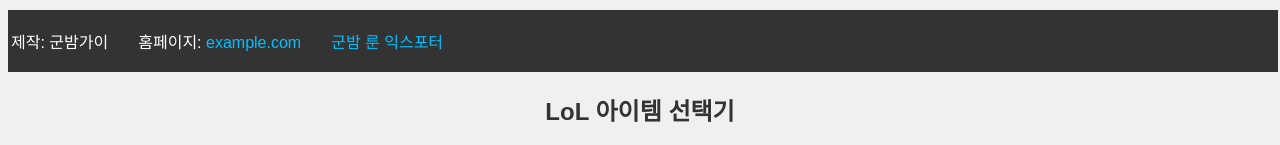
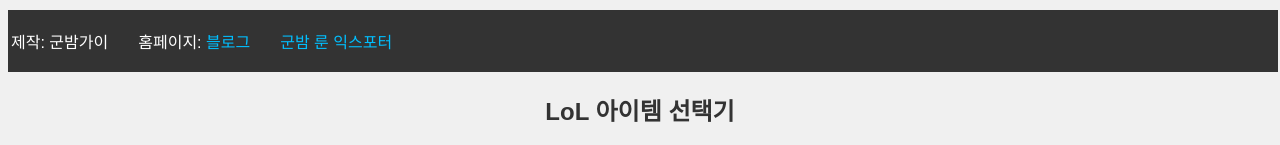
Before and after one commit to gunbamguy/itemex, a plain HTML site: page index.html in a window 1280 px wide. Shown: the top 145 px of the page. Drawn offline with nearby package versions, Linux system fonts and the light colour scheme; no server answers.

Commit message:
Update index.html

```diff
--- a/index.html
+++ b/index.html
@@ -11,7 +11,7 @@
 <footer>
     <div class="footer-content">
         <p>제작: 군밤가이</p>
-        <p>홈페이지: <a href="https://cyborgman.tistory.com/" target="_blank">example.com</a></p>
+        <p>홈페이지: <a href="https://cyborgman.tistory.com/" target="_blank">블로그</a></p>
         <nav>
             <ul class="footer-links">
                 <li><a href="https://gunbamguy.github.io/runeexport/" target="_blank">군밤 룬 익스포터</a></li>
```
